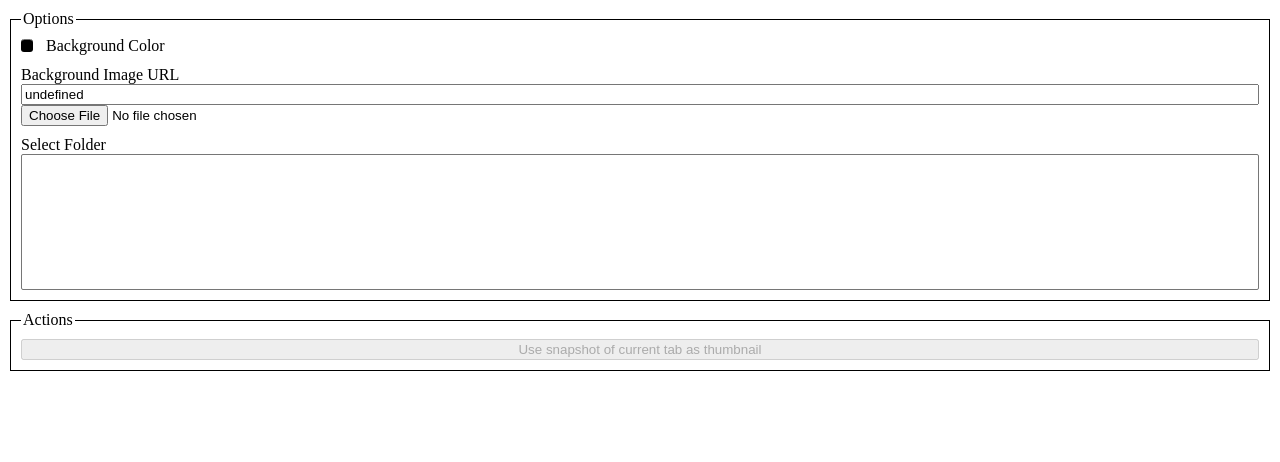
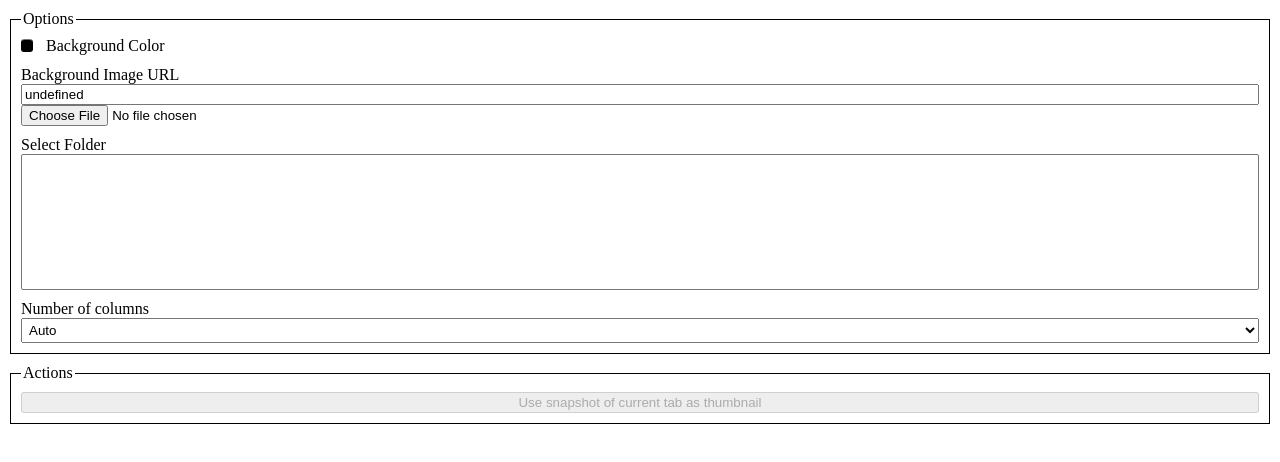
Before and after one commit to sblask-webextensions/webextension-bookmark-dial, a browser extension: page options/options.html in a window 1280 px wide. Drawn offline with Linux system fonts and the light colour scheme.

Commit message:
Add option for number of columns

```diff
--- a/options/options.html
+++ b/options/options.html
@@ -25,6 +25,20 @@
                 <label for="folderSelect">Select Folder</label>
                 <select size="8" id="folderSelect"></select>
 
+                <label for="columnCount">Number of columns</label>
+                <select id="columnCount">
+                    <option>Auto</option>
+                    <option>1</option>
+                    <option>2</option>
+                    <option>3</option>
+                    <option>4</option>
+                    <option>5</option>
+                    <option>6</option>
+                    <option>7</option>
+                    <option>8</option>
+                    <option>9</option>
+                </select>
+
                 <legend>Options</legend>
             </fieldset>
             <fieldset>
--- a/options/options.js
+++ b/options/options.js
@@ -1,6 +1,7 @@
 const OPTION_BACKGROUND_COLOR = "option_background_color";
 const OPTION_BACKGROUND_IMAGE_URL = "option_background_image_url";
 const OPTION_BOOKMARK_FOLDER = "option_bookmark_folder";
+const OPTION_COLUMN_COUNT = "option_column_count";
 
 const FOLDER_SELECT = document.querySelector("#folderSelect");
 
@@ -8,12 +9,16 @@ function restoreOptions() {
     browser.storage.local.get([
         OPTION_BACKGROUND_COLOR,
         OPTION_BACKGROUND_IMAGE_URL,
+        OPTION_COLUMN_COUNT,
     ]).then(
         result => {
             setTextValue("backgroundColor", result[OPTION_BACKGROUND_COLOR]);
             document.getElementById("backgroundColorPicker").style.backgroundColor = result[OPTION_BACKGROUND_COLOR];
 
             setTextValue("backgroundImageURL", result[OPTION_BACKGROUND_IMAGE_URL]);
+
+            let numberOfColumnsIndex = result[OPTION_COLUMN_COUNT] || 0;
+            document.getElementById("columnCount").options[numberOfColumnsIndex].setAttribute("selected", true);
         }
     );
 }
@@ -51,6 +56,7 @@ function saveOptions(event) {
         [OPTION_BACKGROUND_COLOR]: document.getElementById("backgroundColor").value,
         [OPTION_BACKGROUND_IMAGE_URL]: document.getElementById("backgroundImageURL").value,
         [OPTION_BOOKMARK_FOLDER]: selectedFolder,
+        [OPTION_COLUMN_COUNT]: document.getElementById("columnCount").selectedIndex || null,
     });
 }
 
```
Also changed, not shown: content-scripts/bookmark-dial.js (+7 -0 lines).
